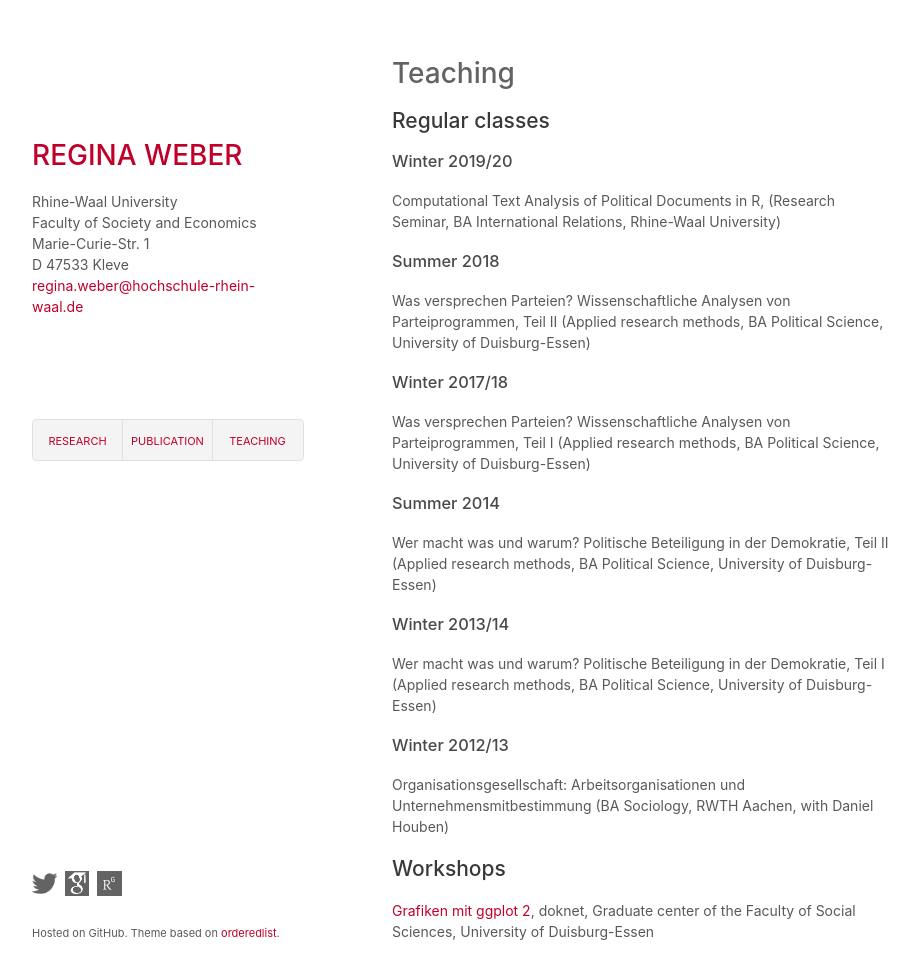
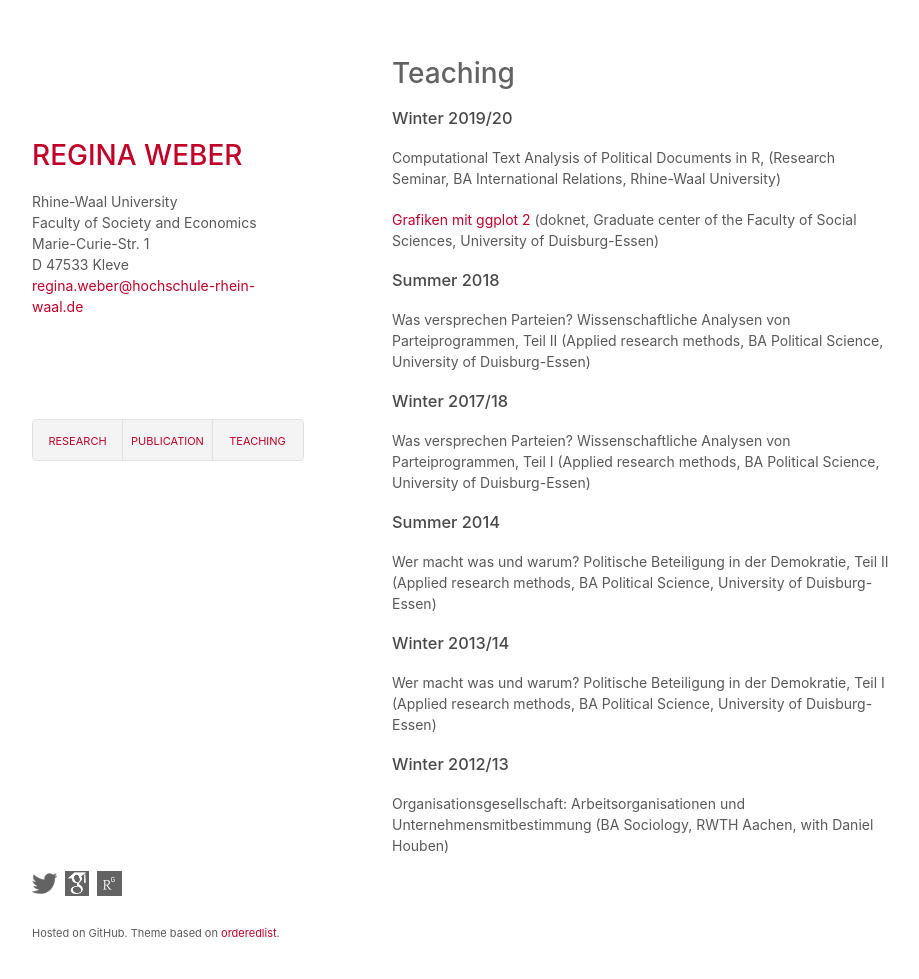
Before and after one commit to robertocabreratapia/robertocabreratapia.github.io, a Jekyll site: the page built from teaching.html, in a window 1280 px wide and 1012 px high. Shown: the top 979 px of the window, without its empty margins (178-1097 px from the left). Built offline with Jekyll 4.4.1, drawn with Linux system fonts in a browser that asks for light colours; some of the changed lines change nothing that is shown.

Commit message:
Update teaching.html

```diff
--- a/teaching.html
+++ b/teaching.html
@@ -2,9 +2,9 @@
 layout: default
 ---
 <h1>Teaching</h1>
-<h2>Regular classes</h2>
 <h3>Winter 2019/20</h3>
 <p>Computational Text Analysis of Political Documents in R, (Research Seminar, BA International Relations, Rhine-Waal University)</p>
+<p><a href="https://github.com/reginaweber/Grafiken_ggplot2">Grafiken mit ggplot 2</a> (doknet, Graduate center of the Faculty of Social Sciences, University of Duisburg-Essen)</p>
 <h3>Summer 2018</h3>
 <p>Was versprechen Parteien? Wissenschaftliche Analysen von Parteiprogrammen, Teil II (Applied research methods, BA Political Science, University of Duisburg-Essen)</p>
 
@@ -19,6 +19,3 @@ layout: default
 
 <h3>Winter 2012/13</h3>
 <p>Organisationsgesellschaft: Arbeitsorganisationen und Unternehmensmitbestimmung (BA Sociology, RWTH Aachen, with Daniel Houben)</p>
-
-<h2>Workshops</h2>
-<p><a href="https://github.com/reginaweber/Grafiken_ggplot2">Grafiken mit ggplot 2</a>, doknet, Graduate center of the Faculty of Social Sciences, University of Duisburg-Essen</p>
```
